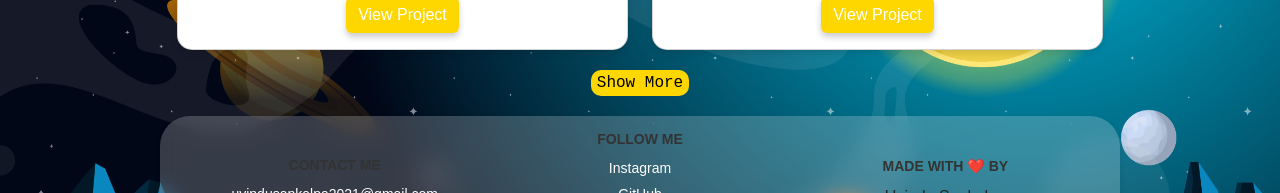
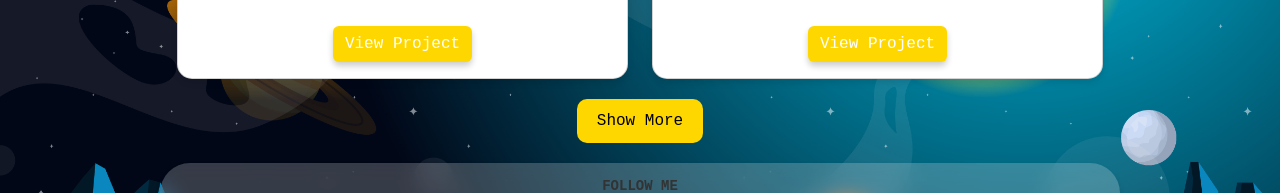
Before and after one commit to uvindusl/portfio-react, a React (Vite) app: page / in a window 1280 px wide. Shown: the part 2670-2863 px from the top of the page. Built offline with nearby package versions, Linux system fonts and the light colour scheme.

Commit message:
btn style done

```diff
--- a/src/App.jsx
+++ b/src/App.jsx
@@ -210,7 +210,11 @@ function App() {
             />
           </div>
           <button onClick={toggleVisiblilty} className="hide-btn">
-            {isVisible ? " Hide " : " Show More "}
+            {isVisible ? (
+              <span className="hide">Hide</span>
+            ) : (
+              <span className="show">Show More</span>
+            )}
           </button>
           {isVisible && (
             <div
--- a/src/css/App.css
+++ b/src/css/App.css
@@ -393,4 +393,18 @@ main {
   border-radius: 10px;
   background-color: #ffd700;
   font-family: monospace;
+  padding: 10px 20px;
+  cursor: pointer; /* Indicate it's clickable */
+  transition: transform 0.2s ease-in-out, background-color 0.2s ease-in-out; /* Smooth transitions for transform and background */
 }
+
+.hide-btn:hover {
+  transform: scale(1.05); /* Slightly enlarge the button */
+  background-color: #e0c500; /* Darker yellow on hover */
+}
+
+/* Add any existing styles for the hide/show text if you still have them */
+.hide-btn .hide,
+.hide-btn .show {
+  transition: opacity 0.3s ease-in-out; /* Keep text fade transition */
+}
--- a/src/css/index.css
+++ b/src/css/index.css
@@ -4,7 +4,8 @@
   background-position: center;
   background-repeat: no-repeat;
   background-attachment: fixed;
-  font-family: Arial, sans-serif;
+  /* font-family: Arial, sans-serif; */
+  font-family: monospace;
   display: flex;
   flex-direction: column;
   min-height: 100vh;
```
